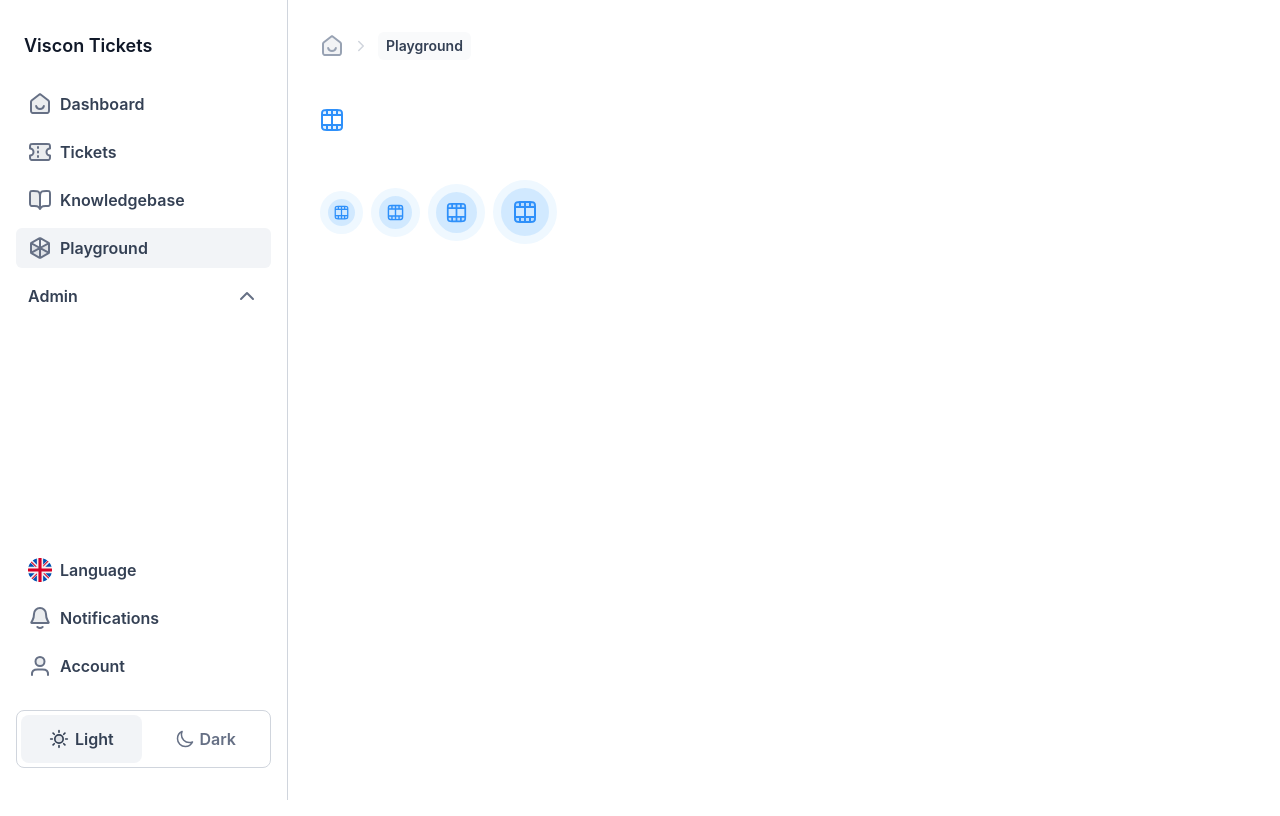
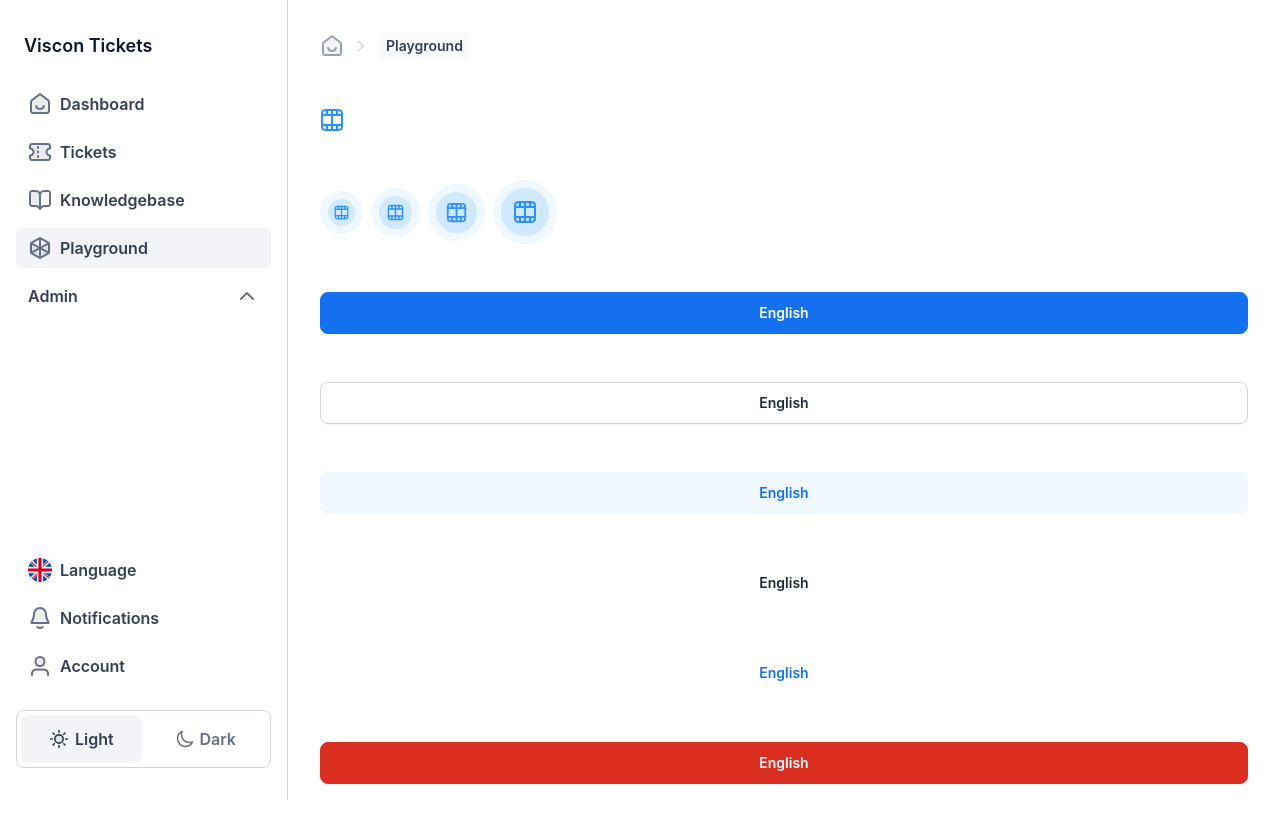
Before and after one commit to lucasprins/viscon-tickets, a React (Create React App) app: page /playground in a window 1280 px wide. Built offline with nearby package versions, Linux system fonts and the light colour scheme.

Commit message:
Fix: Modal

```diff
--- a/src/components/Modal/Modal.tsx
+++ b/src/components/Modal/Modal.tsx
@@ -1,7 +1,5 @@
 import { Dialog, Transition } from '@headlessui/react'
 import { Fragment } from 'react'
-import { getKnowledgebaseModal } from '../../features/modal/modalSlice';
-import { useAppDispatch, useAppSelector } from '../../hooks/reduxHooks';
 import { Button } from '../Button/Button';
 import { FeaturedIcon, FeaturedIconSize, FeaturedIconType } from '../FeaturedIcon/FeaturedIcon';
 import { IconAlert } from '../Icons/IconAlert';
--- a/src/features/modal/modalSlice.js
+++ b/src/features/modal/modalSlice.js
@@ -3,7 +3,6 @@ import { createSlice } from "@reduxjs/toolkit";
 const initialState = {
     backdrop: false,
     languageModal: false,
-    knowledgebaseModal: false,
 }
 
 const modalSlice = createSlice({
@@ -16,9 +15,6 @@ const modalSlice = createSlice({
         toggleLanguageModal: (state) => {
             state.languageModal = state.languageModal ? false : true;
         },
-        toggleKnowledgebaseModal: (state) => {
-            state.knowledgebaseModal = state.knowledgebaseModal ? false : true;
-        }
     }
 });
 
@@ -27,12 +23,11 @@ const { reducer, actions } = modalSlice;
 // Actions
 export const getBackdropState = (state) => state.modal.backdrop;
 export const getLanguageModal = (state) => state.modal.languageModal;
-export const getKnowledgebaseModal = (state) => state.modal.knowledgebaseModal;
 
 export const {
     toggleBackdrop,
     toggleLanguageModal,
-    toggleKnowledgebaseModal,
+    toggleKnowledgebaseModal
 } = actions
 
 export default reducer;
--- a/src/pages/Knowledgebase/Knowledgebase.tsx
+++ b/src/pages/Knowledgebase/Knowledgebase.tsx
@@ -9,7 +9,7 @@ import Layout from '../../components/Layout/Layout';
 import { MachineSolutionList } from '../../components/MachineSolution/MachineSolutionList';
 import { Modal } from '../../components/Modal/Modal';
 import { PageHeader } from '../../components/PageHeader/PageHeader';
-import { getKnowledgebaseModal, toggleBackdrop, toggleKnowledgebaseModal } from '../../features/modal/modalSlice';
+import { toggleBackdrop, toggleKnowledgebaseModal } from '../../features/modal/modalSlice';
 import { getCurrentLanguage } from '../../features/user/userSlice';
 import { useAppDispatch, useAppSelector } from '../../hooks/reduxHooks';
 
@@ -17,38 +17,9 @@ var translations = require('./KnowledgebaseTranslations.json');
 
 export function Knowledgebase() {
 	const language = useAppSelector(getCurrentLanguage);
-	const isOpen = useAppSelector(getKnowledgebaseModal);
-	const dispatch = useAppDispatch();
-	const navigate = useNavigate();
-
-	const closeModal = () => {
-		dispatch(toggleBackdrop());
-		dispatch(toggleKnowledgebaseModal());
-	};
-
-	const openModal = () => {
-		dispatch(toggleBackdrop());
-		dispatch(toggleKnowledgebaseModal());
-		console.log('toggled modal');
-	};
-
-	const onclickPrimary = () => {
-		closeModal();
-		navigate('/knowledgebase/create-ticket');
-	}
 
 	return (
 		<>
-			<Modal
-				type='error'
-				title={"Are you sure you want to leave?"}
-				subtitle={"If you leave this page, any progress will be lost."}
-				is_open={isOpen}
-				close_modal={closeModal}
-				button_primary_text={"Yes"}
-				button_secondary_text={"No"}
-				button_primary_onclick={onclickPrimary}
-			/>
 			<div className='flex flex-col md:flex-row md:h-screen dark:bg-dark-800 dark:text-white overflow-x-hidden'>
 				<Layout />
 				{/* Sidebar */}
@@ -66,13 +37,6 @@ export function Knowledgebase() {
 						button_size='medium'
 						button_type='primary'
 					/>
-					<Button
-						size='large'
-						type='primary'
-						text='asdasd'
-						width='full'
-						onclick={openModal}
-					/>
 				</div>
 				{/* Solutions */}
 				<div className='flex flex-col w-full gap-6 px-6 pb-6 md:pt-6 lg:p-8'>
--- a/src/pages/Playground/Playground.tsx
+++ b/src/pages/Playground/Playground.tsx
@@ -1,5 +1,6 @@
 import React from 'react';
 import { Breadcrumbs } from '../../components/Breadcrumbs/Breadcrumbs';
+import { Button } from '../../components/Button/Button';
 import { FeaturedIcon, FeaturedIconSize, FeaturedIconType } from '../../components/FeaturedIcon/FeaturedIcon';
 import { IconAlert } from '../../components/Icons/IconAlert';
 import { IconVideo } from '../../components/Icons/IconVideo';
@@ -24,28 +25,42 @@ export function Playground() {
 					<FeaturedIcon type={FeaturedIconType.PRIMARY} size={FeaturedIconSize.XL} icon={<IconVideo size='24' color='stroke-primary-500' fill='fill-primary-500' />} />
 				</div>
 
-				{/* Modals */}
-				{/* <div className="flex flex-row">
-					<Modal
-						type='error'
-						title={"Are you sure you want to leave?"}
-						subtitle={"If you leave this page, any progress will be lost."}
-						button_primary_text={"Yes"}
-						button_secondary_text={"No"}
-					/>
-					<Modal
-						type='success'
-						title={"Perfect! Your ticket has been created."}
-						button_primary_text={"Dashboard"}
-						button_secondary_text={"View ticket"}
-					/>
-					<Modal
-						type='primary'
-						title={"Are you sure your problem is not in the knowledgebase?"}
-						button_primary_text={"Yes"}
-						button_secondary_text={"No"}
-					/>
-				</div> */}
+				<Button
+					size='medium'
+					width='full'
+					type='primary'
+					text="English"
+				/>
+				<Button
+					size='medium'
+					width='full'
+					type='secondary-gray'
+					text="English"
+				/>
+				<Button
+					size='medium'
+					width='full'
+					type='secondary-color'
+					text="English"
+				/>
+				<Button
+					size='medium'
+					width='full'
+					type='tertiary-gray'
+					text="English"
+				/>
+				<Button
+					size='medium'
+					width='full'
+					type='tertiary-color'
+					text="English"
+				/>
+				<Button
+					size='medium'
+					width='full'
+					type='error'
+					text="English"
+				/>
 			</div>
 		</div>
 	);
```
